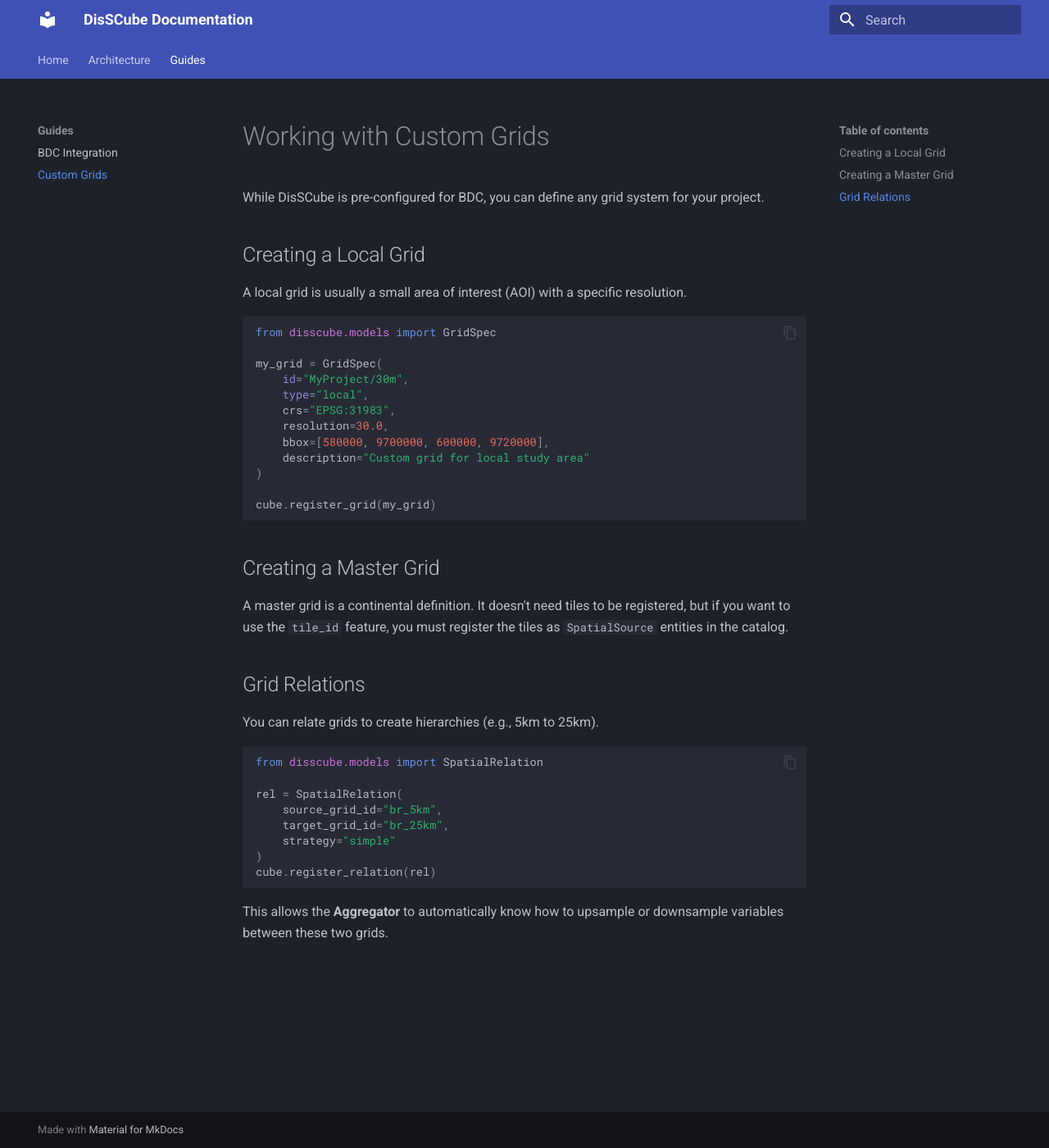
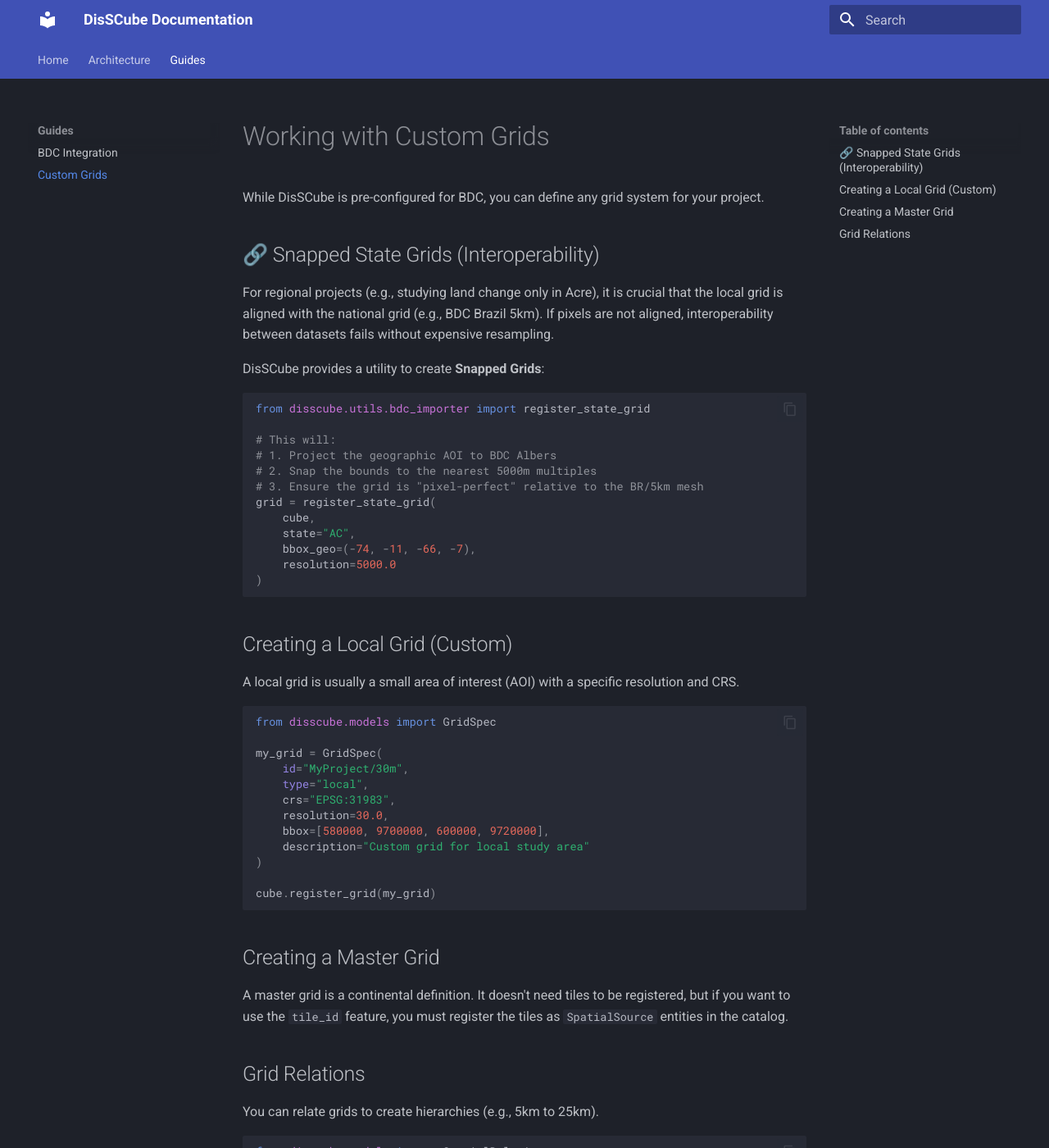
Before and after one commit to dissmodel/disscube, an MkDocs documentation site: the page built from docs/guides/grids.md, in a window 1280 px wide and 1400 px high. Shown: the whole window at 82% size. Built offline with MkDocs 1.6.1 and Material for MkDocs 9.7.7, drawn with Linux system fonts in a browser that asks for light colours.

Commit message:
documentation update

````diff
--- a/docs/guides/grids.md
+++ b/docs/guides/grids.md
@@ -2,9 +2,30 @@
 
 While DisSCube is pre-configured for BDC, you can define any grid system for your project.
 
-## Creating a Local Grid
+## 🔗 Snapped State Grids (Interoperability)
 
-A local grid is usually a small area of interest (AOI) with a specific resolution.
+For regional projects (e.g., studying land change only in Acre), it is crucial that the local grid is aligned with the national grid (e.g., BDC Brazil 5km). If pixels are not aligned, interoperability between datasets fails without expensive resampling.
+
+DisSCube provides a utility to create **Snapped Grids**:
+
+```python
+from disscube.utils.bdc_importer import register_state_grid
+
+# This will:
+# 1. Project the geographic AOI to BDC Albers
+# 2. Snap the bounds to the nearest 5000m multiples
+# 3. Ensure the grid is "pixel-perfect" relative to the BR/5km mesh
+grid = register_state_grid(
+    cube,
+    state="AC",
+    bbox_geo=(-74, -11, -66, -7),
+    resolution=5000.0
+)
+```
+
+## Creating a Local Grid (Custom)
+
+A local grid is usually a small area of interest (AOI) with a specific resolution and CRS.
 
 ```python
 from disscube.models import GridSpec
@@ -33,8 +54,8 @@
 from disscube.models import SpatialRelation
 
 rel = SpatialRelation(
-    source_grid_id="br_5km",
-    target_grid_id="br_25km",
+    source_grid_id="BR/5km",
+    target_grid_id="BR/25km",
     strategy="simple"
 )
 cube.register_relation(rel)
````
Also changed, not shown: README.md (+21 -20 lines), docs/architecture/catalog.md (+12 -3 lines).
